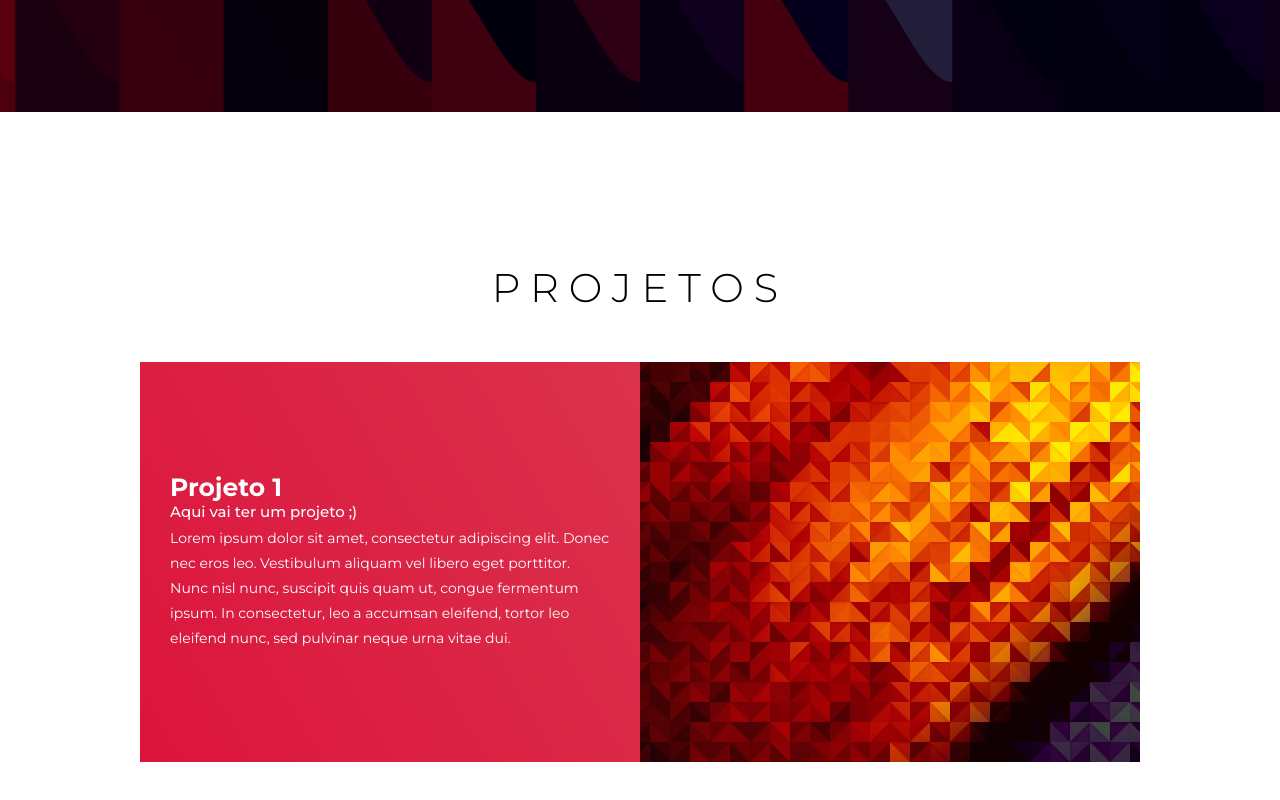
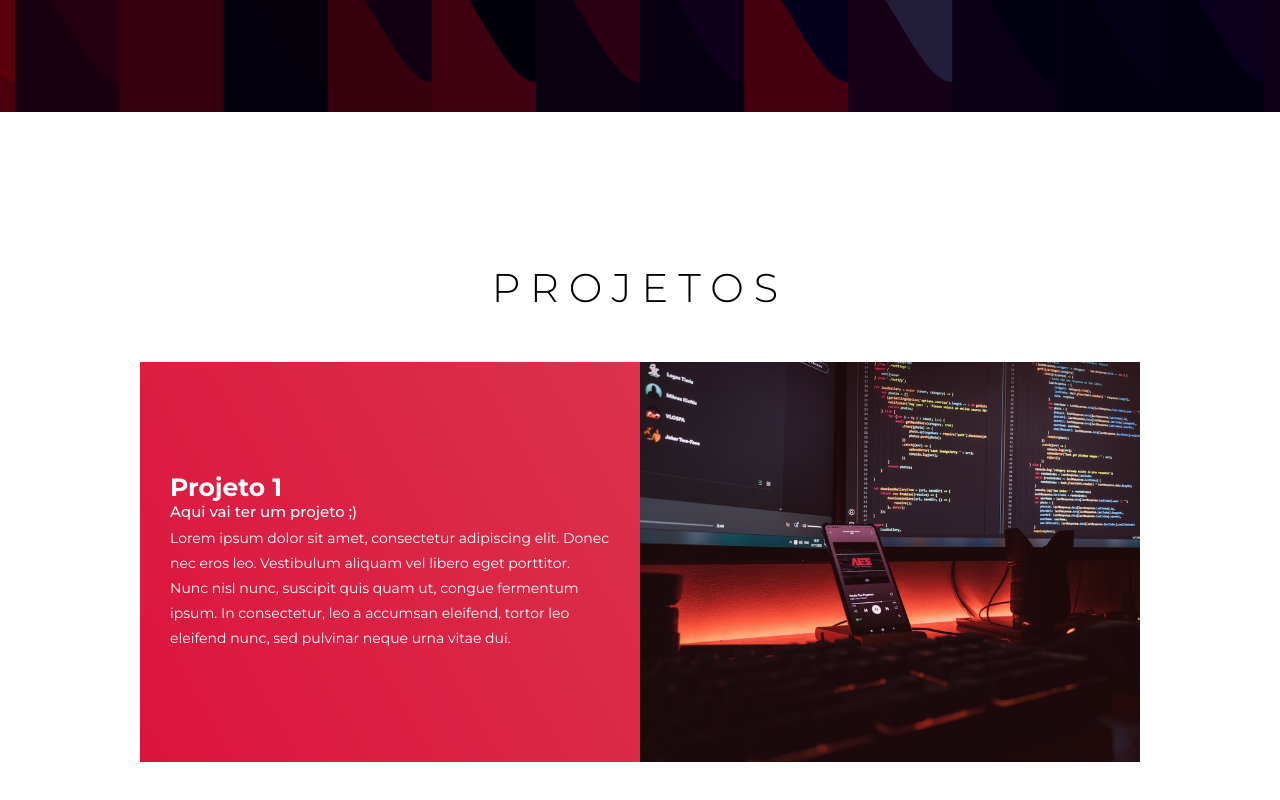
Before and after one commit to MarcosMQN/marcosmqn, a plain HTML site: page index.html in a window 1280 px wide. Shown: the part 688-1488 px from the top of the page. Drawn offline with Linux system fonts and the light colour scheme.

Commit message:
Update index.html

```diff
--- a/index.html
+++ b/index.html
@@ -34,7 +34,7 @@
                             urna vitae dui.</p>
                     </div>
                     <div class="project-img">
-                        <img src="/assets/956499.png" alt="img">
+                        <img src="/assets/projeto.jpeg" alt="img">
                     </div>
                 </div>
             </div>
```
